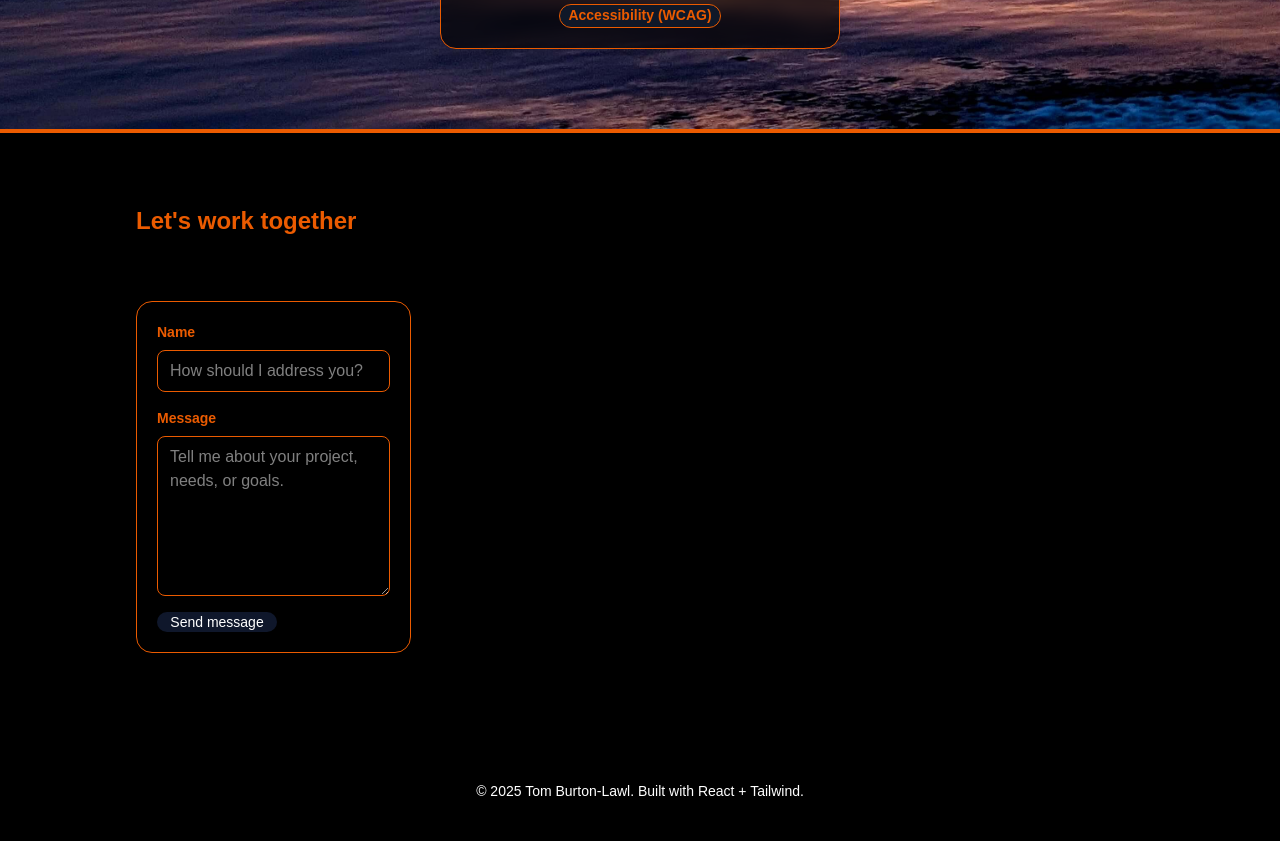
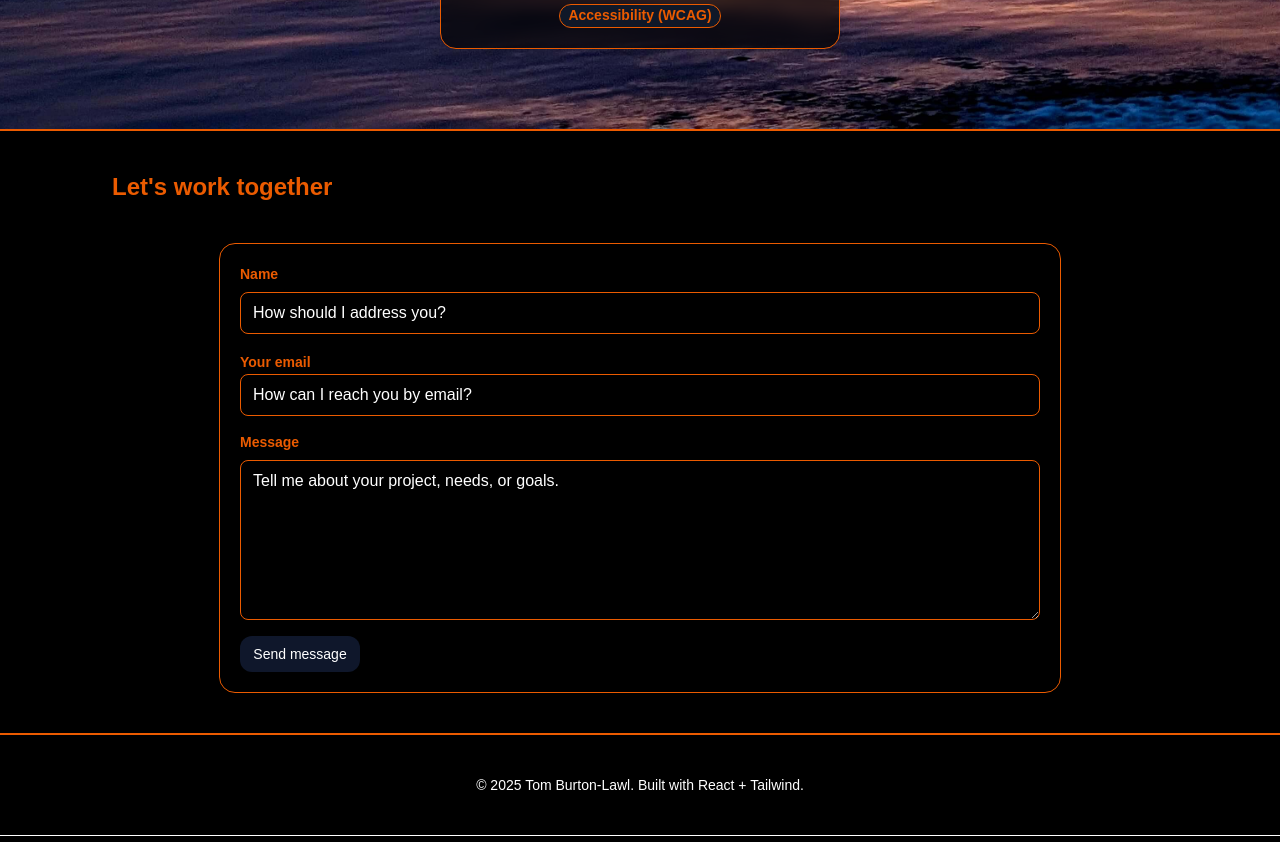
Before and after one commit to Nartuom/tombl-app, a Next.js app: page / in a window 1280 px wide. Shown: the part 4460-5302 px from the top of the page. Built offline with nearby package versions, Linux system fonts and the light colour scheme.

Commit message:
add functional contact form

```diff
--- a/app/api/contact/route.ts
+++ b/app/api/contact/route.ts
@@ -2,9 +2,7 @@ import sgMail from "@sendgrid/mail";
 import { NextResponse } from "next/server";
 
 const SENDGRID_KEY = process.env.SENDGRID_API_KEY;
-const TO_ADDRESS = process.env.CONTACT_TO_EMAIL || process.env.SENDGRID_TO_EMAIL || process.env.SENDGRID_TO;
-const FROM_ADDRESS = process.env.CONTACT_FROM_EMAIL || process.env.SENDGRID_FROM_EMAIL || process.env.SENDGRID_FROM;
-
+const TO_ADDRESS = process.env.CONTACT_TO_EMAIL;
 if (SENDGRID_KEY) {
   sgMail.setApiKey(SENDGRID_KEY);
 }
@@ -23,7 +21,8 @@ export async function POST(request: Request) {
 
     const name = typeof body?.name === "string" ? body.name.trim() : "";
     const message = typeof body?.message === "string" ? body.message.trim() : "";
-
+    const FROM_ADDRESS = typeof body?.clientEmail === "string" ? body.clientEmail.trim() : "";
+    console.log(name, message, FROM_ADDRESS)
     if (!name || !message) {
       return NextResponse.json({ error: "Name and message are required." }, { status: 400 });
     }
--- a/app/components/Portfolio.tsx
+++ b/app/components/Portfolio.tsx
@@ -120,7 +120,7 @@ function Tag({ children }: { children: ReactNode }) {
 // --- Page --------------------------------------------------------------------
 export default function Portfolio() {
   const year = new Date().getFullYear();
-  const [formData, setFormData] = useState({ name: "", message: "" });
+  const [formData, setFormData] = useState({ name: "", message: "", clientEmail: "" });
   const [formStatus, setFormStatus] = useState<"idle" | "submitting" | "success" | "error">("idle");
   const [formFeedback, setFormFeedback] = useState<string>("");
 
@@ -141,6 +141,7 @@ export default function Portfolio() {
 
     const name = formData.name.trim();
     const message = formData.message.trim();
+    const clientEmail = formData.clientEmail.trim();
 
     if (!name || !message) {
       setFormStatus("error");
@@ -155,7 +156,7 @@ export default function Portfolio() {
       const response = await fetch("/api/contact", {
         method: "POST",
         headers: { "Content-Type": "application/json" },
-        body: JSON.stringify({ name, message }),
+        body: JSON.stringify({ name, message, clientEmail }),
       });
 
       const payload = await response.json().catch(() => ({}));
@@ -166,7 +167,7 @@ export default function Portfolio() {
 
       setFormStatus("success");
       setFormFeedback("Thanks for reaching out! I'll be in touch soon.");
-      setFormData({ name: "", message: "" });
+      setFormData({ name: "", message: "", clientEmail: "" });
     } catch (error) {
       const messageText = error instanceof Error ? error.message : "Something went wrong. Please try again.";
       setFormStatus("error");
@@ -402,18 +403,18 @@ export default function Portfolio() {
         </section>
 
         {/* Contact */}
-        <section id="contact" title="Contact" className="bg-black/80 border-t-2 border-accent py-12">
+        <section id="contact" title="Contact" className="bg-black/80 border-b-2 border-accent pt-10">
           <div className="flex justify-center md:justify-start">
             <Reveal>
-              <h2 className="inline-flex content-center font-semibold text-2xl text-accent p-6 mx-6 md:mx-28 text-shadow-lg">Let&apos;s work together</h2>
+              <h2 className="inline-flex content-center font-semibold text-2xl text-accent mx-6 md:mx-28 text-shadow-lg">Let&apos;s work together</h2>
             </Reveal>
           </div>
 
-          <div className="px-6 md:px-28">
+          <div className="flex flex-row flex-wrap content-center justify-center">
             <Reveal delay={0.1}>
-              <Card className="my-0 md:max-w-2xl mx-auto">
+              <Card className="">
                 <CardContent>
-                  <form onSubmit={handleSubmit} className="flex flex-col gap-4" noValidate>
+                  <form onSubmit={handleSubmit} className="flex flex-col gap-4 md:w-200" noValidate>
                     <div className="flex flex-col gap-2">
                       <label htmlFor="name" className="text-sm font-semibold text-accent">Name</label>
                       <input
@@ -422,8 +423,23 @@ export default function Portfolio() {
                         type="text"
                         value={formData.name}
                         onChange={updateField}
-                        className="w-full rounded-lg border border-accent bg-black/60 px-3 py-2 text-white shadow-inner focus-visible:outline-none focus-visible:ring-2 focus-visible:ring-accent"
+                        className="w-full rounded-lg border border-accent bg-black/60 px-3 py-2 text-white shadow-inner focus-visible:outline-none focus-visible:ring-2 focus-visible:ring-accent placeholder-white"
                         placeholder="How should I address you?"
+                        autoComplete="name"
+                        maxLength={120}
+                        required
+                      />
+                    </div>
+                    <div>
+                      <label htmlFor="clientEmail" className="text-sm font-semibold text-accent">Your email</label>
+                      <input
+                        id="clientEmail"
+                        name="clientEmail"
+                        type="email"
+                        value={formData.clientEmail}
+                        onChange={updateField}
+                        className="w-full rounded-lg border border-accent bg-black/60 px-3 py-2 text-white shadow-inner focus-visible:outline-none focus-visible:ring-2 focus-visible:ring-accent placeholder-white"
+                        placeholder="How can I reach you by email?"
                         autoComplete="name"
                         maxLength={120}
                         required
@@ -437,7 +453,7 @@ export default function Portfolio() {
                         name="message"
                         value={formData.message}
                         onChange={updateField}
-                        className="w-full rounded-lg border border-accent bg-black/60 px-3 py-2 text-white shadow-inner min-h-[160px] resize-y focus-visible:outline-none focus-visible:ring-2 focus-visible:ring-accent"
+                        className="w-full rounded-lg border border-accent bg-black/60 px-3 py-2 text-white shadow-inner min-h-[160px] resize-y focus-visible:outline-none focus-visible:ring-2 focus-visible:ring-accent placeholder-white"
                         placeholder="Tell me about your project, needs, or goals."
                         maxLength={3000}
                         required
@@ -447,7 +463,7 @@ export default function Portfolio() {
                     <div className="flex items-center gap-4 flex-wrap">
                       <Button
                         type="submit"
-                        className="gap-2"
+                        className="gap-2 p-2"
                         disabled={formStatus === "submitting"}
                         aria-disabled={formStatus === "submitting"}
                       >
```
Lines whose indentation alone changed are shown as unchanged.
